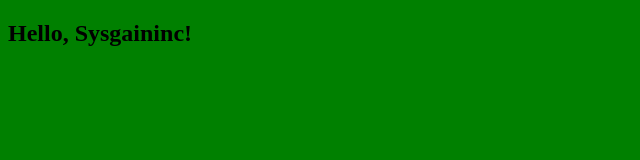
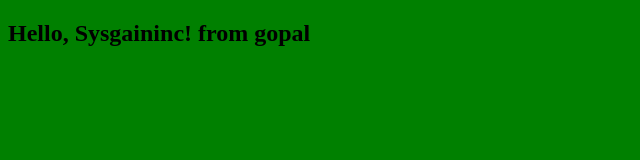
Before and after one commit to sysgain/spin-kub-demo, a plain HTML site: page content/index.html in a window 1280 px wide. Shown: the whole page, without its empty margins (0-640 px from the left). Drawn offline with Linux system fonts and the light colour scheme.

Commit message:
Update index.html

```diff
--- a/content/index.html
+++ b/content/index.html
@@ -1,6 +1,6 @@
 <!DOCTYPE html>
 <html>
   <body style="background-color:green">
-    <h2>Hello, Sysgaininc!</h2>
+    <h2>Hello, Sysgaininc! from gopal</h2>
   </body>
 </html>
```
